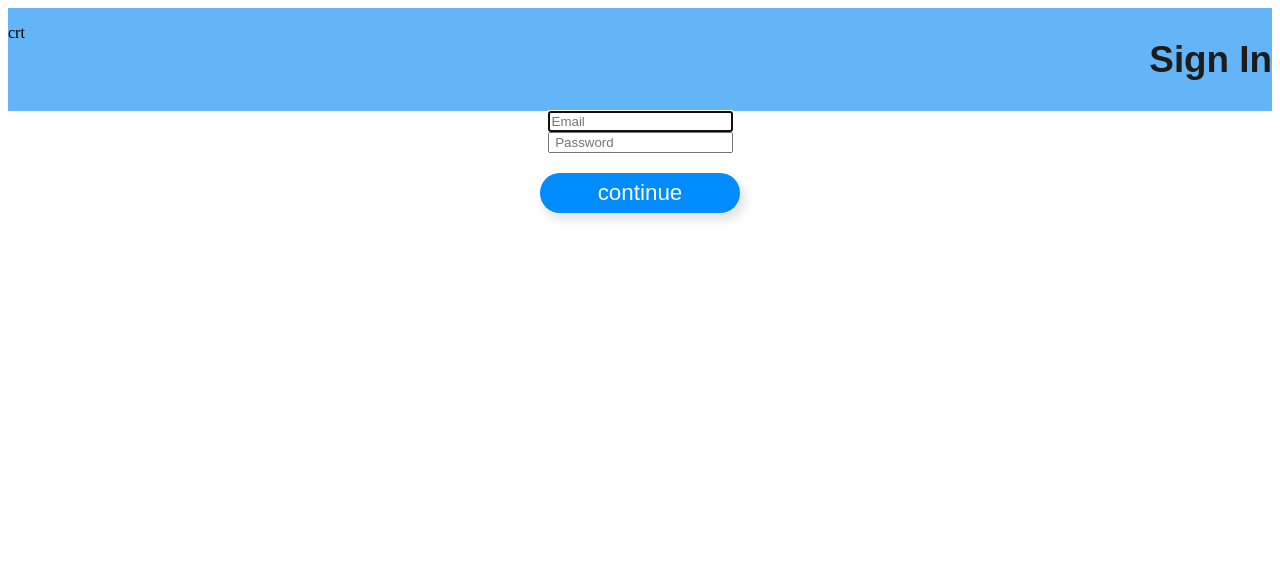
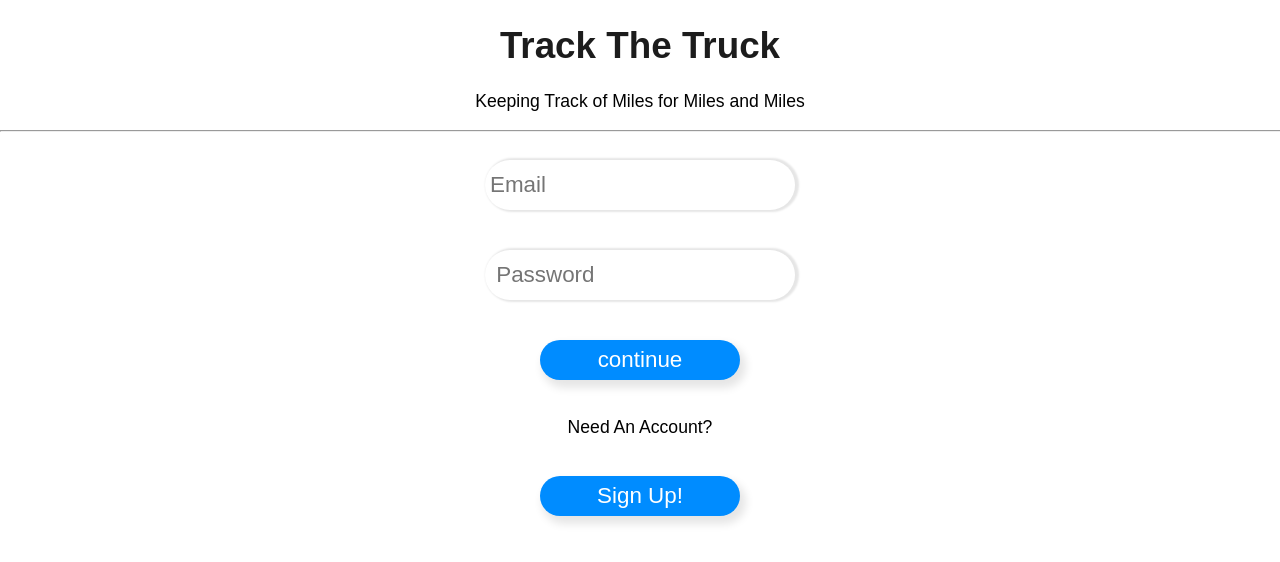
Before and after one commit to Lawrence970/vuetest, a Vue app: page / in a window 1280 px wide. Shown: the top 562 px of the page. Built offline with nearby package versions, Linux system fonts and the light colour scheme.

Commit message:
transfer pt.OneMillion

```diff
--- a/src/App.vue
+++ b/src/App.vue
@@ -1,16 +1,15 @@
 <template>
-  <loginForm/>
+  <landingPage/>
 </template>
 
 <script>
 // ? import all COMPONENTS HERE
 import landingPage from "./components/landing.vue"
-import loginForm from "./components/loginForm.vue"
 
 
 export default {
   name: 'App',
-  components: { landingPage, loginForm }
+  components: { landingPage }
 }
 </script>
 
--- a/src/components/landing.vue
+++ b/src/components/landing.vue
@@ -7,8 +7,11 @@
     <hr>
 
     <span class="justify-between">
-        <button type="button"  class="input-button">Sign In</button>
-        <button type="button" v-on:click="type_role=`company`" class="input-button">Sign Up</button>
+        <input type="text"      class="input-field"  v-model="logInEmail" placeholder="Email" autofocus/>
+        <input type="password"  class="input-field"  v-model="logInPassword" placeholder=" Password"/>
+        <button type="button"   class="input-button" v-on:click="logInUser">continue</button>
+        <p class="para-text">Need An Account?</p>
+        <button type="button"   class="input-button" v-on:click="type_role=`company`" >Sign Up!</button>
     </span>
 
 
@@ -19,31 +22,48 @@
 
 
 <script>
+
 export default {
     name: 'landingPage',
 
 }
 </script>
 
-<!-- * begining of styles for this component -->
-<!-- * without using the scoped option on the style tag, all styles are now global across components -->
 <style >
+
+/* ! ALL STYLES IN THIS COMPONENT ARE GLOBAL UNLESS SCOPED!!! */
+
+body {
+    --color-primary: #008cff;
+    --color-secondary: #1c1c1c;
+
+
+    margin:0;
+    padding:0;
+}
+
+hr {
+    width: 100%;
+    align-content: center;
+}
 
 #landingPage {
     padding:0;
     margin-left:150px;
     margin-right:150px;
+    font-family: sans-serif;
 }
 
 .large-text-h1 {
     font-size: 2.3em;
-    color: #1c1c1c;
+    color: var(--color-secondary);
     text-align: center;
-    font-family: sans-serif;
+
 }
 
 .para-text {
     text-align: center;
+    font-size: 110%;
 }
 
 .justify-between {
@@ -52,22 +72,30 @@ export default {
 
 }
 
-hr {
-    width: 35%;
-    align-content: center;
+.input-field {
+    width: 300px;
+    height: 40px;
+    margin: 20px;
+    border-radius: 50px;
+    border: none;
+    outline: none;
+    color: var(--color-secondary);
+    padding: 5px;
+    background-color: white;
+    box-shadow: 2px 0px 2px 2px rgb(0 0 0 / 10%);
+    font-size: 1.4em;
 }
 
 .input-button {
     width: 200px;
     height: 40px;
-    margin: 0;
     margin: 20px;
     border-radius: 50px;
     border: none;
     outline: none;
     color: white;
     padding: 5px;
-    background-color: #008cff;
+    background-color: var(--color-primary);
     box-shadow: 4px 6px 8px 2px rgb(0 0 0 / 10%);
     font-size: 1.4em;
 }
--- a/src/components/loginForm.vue
+++ /dev/null
@@ -1,51 +0,0 @@
-<template>
-  <div id="loginForm">
-    <span class="nav-group">
-      <p> crt </p>
-      <h2 class="large-text-h2">Sign In</h2>
-    </span>
-
-    <span class="input-group">
-      <input type="text" v-model="logInEmail" placeholder="Email" autofocus/>
-      <input type="password" v-model="logInPassword" placeholder=" Password"/>
-      <button type="button" class="input-button" v-on:click="logInUser">continue</button>
-    </span>
-
-  </div>
-
-</template>
-
-<script>
-export default {
-  name: 'loginForm',
-
-}
-</script>
-
-<style scoped>
-
-/* global variables in landing.vue */
-
-.nav-group {
-  background-color: #63b5f7;
-  display:flex;
-  justify-content:space-between;
-}
-
-.large-text-h2 {
-  font-size: 2.3em;
-  color: #1c1c1c;
-  text-align: right;
-  font-family: sans-serif;
-
-}
-
-.input-group {
-  display: flex;
-  flex-direction:column;
-  align-items: center;
-
-}
-
-
-</style>
```
